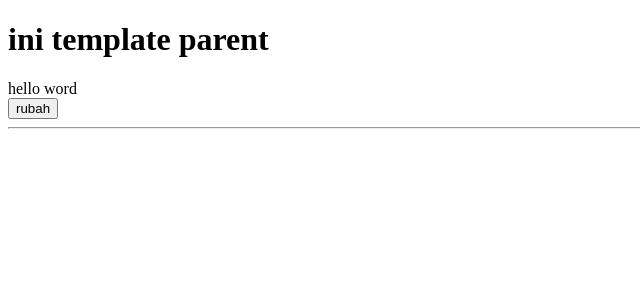
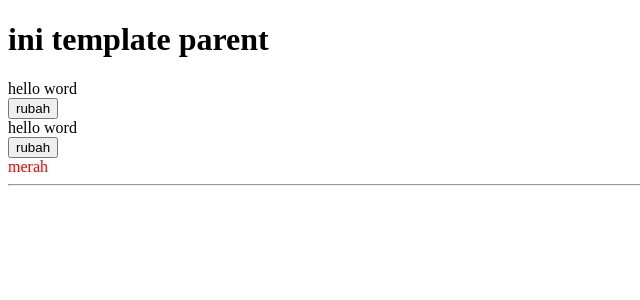
Before and after one commit to Fikri-mtwoo/vue-option-api, a Vue app: page / in a window 1280 px wide. Shown: the top 300 px of the page, without its empty margins (0-640 px from the left). Built offline with nearby package versions, Linux system fonts and the light colour scheme.

Commit message:
v-once dan v-html

```diff
--- a/src/components/HeaderTemplate.vue
+++ b/src/components/HeaderTemplate.vue
@@ -2,6 +2,13 @@
     <div id="pesan">{{ message }}</div>
 
     <button @click="message='hello vue'">rubah</button>
+
+    <!-- v-once build in vue yang berfungsi untuk render tampilan hanya 1 kali -->
+    <div v-once>{{ message }}</div>
+    <button @click="message='hello vue'">rubah</button>
+
+    <!-- v-html build in vue yang berfungsi untuk merender tag html-->
+     <div v-html="textMerah"></div>
 </template>
 <script>
     export default {
@@ -13,7 +20,8 @@
         },
         data() {
             return {
-                message : "hello word"
+                message : "hello word",
+                textMerah : `<span style="color:red">merah</span>`
             }
         },
         beforeCreate () {
```
